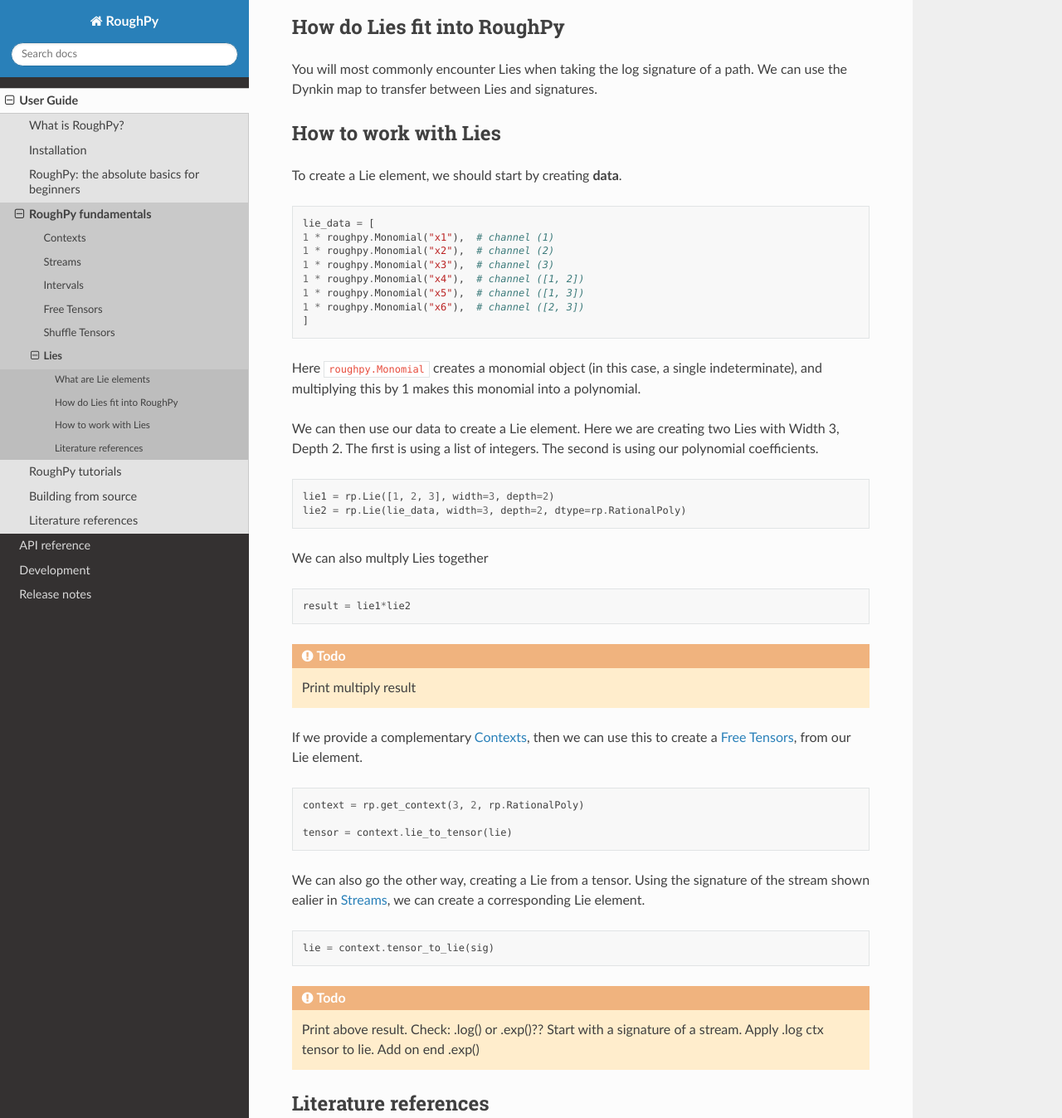
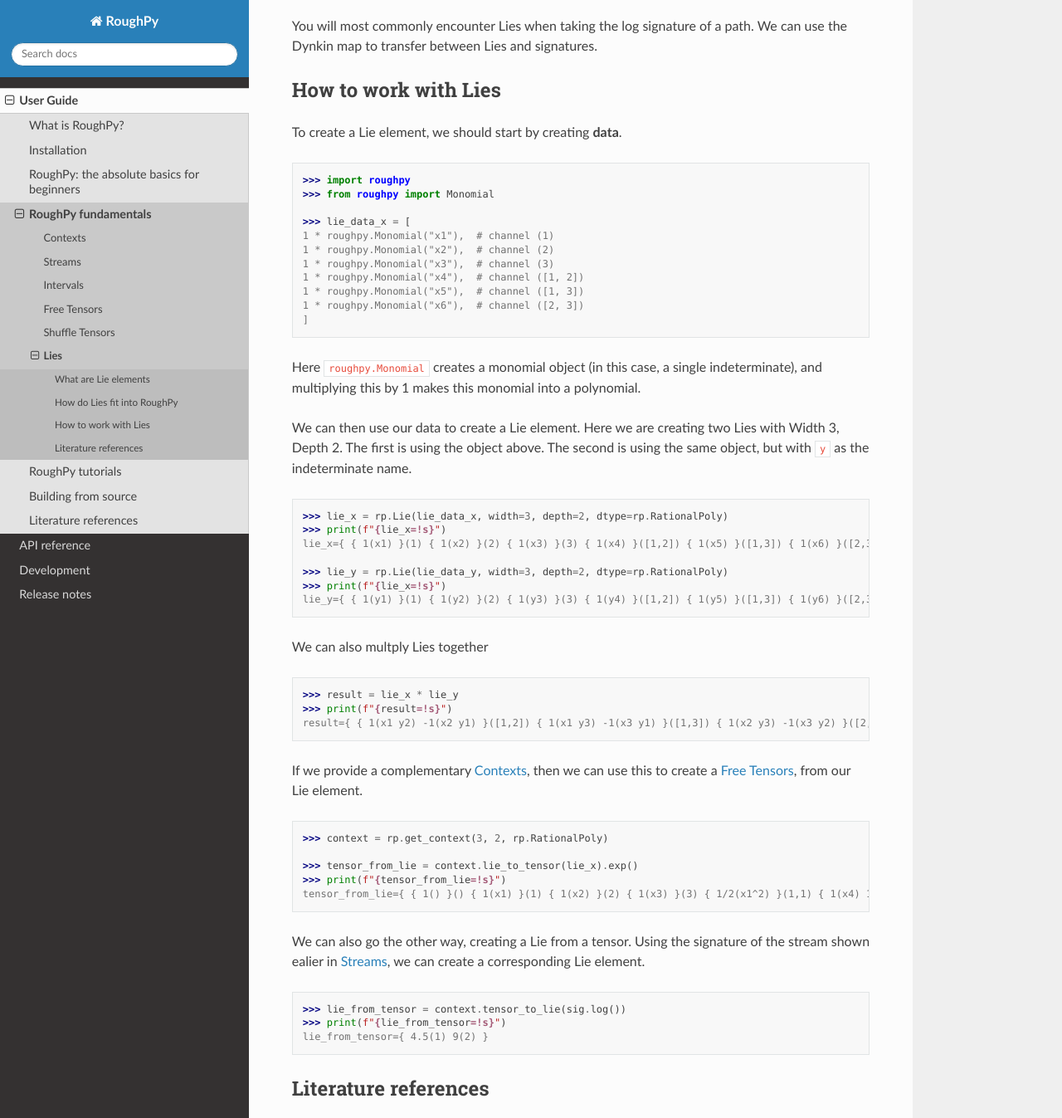
Before and after one commit to datasig-ac-uk/RoughPy, a Sphinx documentation site: the page built from docs/source/user/fundamentals.lies.rst, in a window 1280 px wide and 1400 px high, scrolled down 373 px, cut to the strip 0-1347 px from the top of the window. Shown: the whole strip at 83% size. Built offline with Sphinx 7.4.7 and the Read the Docs theme 2.0.0, drawn with Linux system fonts in a browser that asks for light colours; pages that are not in the unit, such as notebooks, are missing from menus; cross-references to code outside the pages are shown as plain code; some of the changed text lies outside the part shown.

Commit message:
Lies: Add refs, print out functions, improve introduction

```diff
--- a/docs/source/user/fundamentals.lies.rst
+++ b/docs/source/user/fundamentals.lies.rst
@@ -8,10 +8,9 @@
 What are Lie elements
 ^^^^^^^^^^^^^^^^^^^^^
 
-Lie elements live in the free Lie Algebra. They have a one to one relationship with the group-like elements.
-
-.. todo::
-    - From notes "group like elts -> signatures". Ask??
+Lie elements live in the free Lie Algebra.
+Group-like elements have a one-to-one correspondence with a stream. That is, for every group-like element, there exists a stream where the signature of that stream is the group-like element.
+For more information on Lie Algebras, see :cite:t:`reutenauer_free_1993` and :cite:t:`bourbaki_lie_1989`.
 
 ^^^^^^^^^^^^^^^^^^^^^^^^^^^^
 How do Lies fit into RoughPy
@@ -27,7 +26,10 @@
 
 ::
 
-    lie_data = [
+    >>> import roughpy
+    >>> from roughpy import Monomial
+
+    >>> lie_data_x = [
     1 * roughpy.Monomial("x1"),  # channel (1)
     1 * roughpy.Monomial("x2"),  # channel (2)
     1 * roughpy.Monomial("x3"),  # channel (3)
@@ -39,39 +41,46 @@
 Here ``roughpy.Monomial`` creates a monomial object (in this case, a single indeterminate),
 and multiplying this by 1 makes this monomial into a polynomial.
 
-We can then use our data to create a Lie element. Here we are creating two Lies with Width 3, Depth 2. The first is using a list of integers. The second is using our polynomial coefficients.
+We can then use our data to create a Lie element. Here we are creating two Lies with Width 3, Depth 2. The first is using the object above. The second is using the same object, but with ``y`` as the indeterminate name.
 
 ::
 
-    lie1 = rp.Lie([1, 2, 3], width=3, depth=2)
-    lie2 = rp.Lie(lie_data, width=3, depth=2, dtype=rp.RationalPoly)
+    >>> lie_x = rp.Lie(lie_data_x, width=3, depth=2, dtype=rp.RationalPoly)
+    >>> print(f"{lie_x=!s}")
+    lie_x={ { 1(x1) }(1) { 1(x2) }(2) { 1(x3) }(3) { 1(x4) }([1,2]) { 1(x5) }([1,3]) { 1(x6) }([2,3]) }
+
+    >>> lie_y = rp.Lie(lie_data_y, width=3, depth=2, dtype=rp.RationalPoly)
+    >>> print(f"{lie_x=!s}")
+    lie_y={ { 1(y1) }(1) { 1(y2) }(2) { 1(y3) }(3) { 1(y4) }([1,2]) { 1(y5) }([1,3]) { 1(y6) }([2,3]) }
+
 
 We can also multply Lies together
 
 ::
 
-    result = lie1*lie2
-
-.. todo::
-    Print multiply result
+    >>> result = lie_x * lie_y
+    >>> print(f"{result=!s}")
+    result={ { 1(x1 y2) -1(x2 y1) }([1,2]) { 1(x1 y3) -1(x3 y1) }([1,3]) { 1(x2 y3) -1(x3 y2) }([2,3]) }
 
 
 If we provide a complementary :doc:`fundamentals.contexts`, then we can use this to create a :doc:`fundamentals.free_tensors`, from our Lie element.
 
 ::
 
-    context = rp.get_context(3, 2, rp.RationalPoly)
+    >>> context = rp.get_context(3, 2, rp.RationalPoly)
 
-    tensor = context.lie_to_tensor(lie)
+    >>> tensor_from_lie = context.lie_to_tensor(lie_x).exp()
+    >>> print(f"{tensor_from_lie=!s}")
+    tensor_from_lie={ { 1() }() { 1(x1) }(1) { 1(x2) }(2) { 1(x3) }(3) { 1/2(x1^2) }(1,1) { 1(x4) 1/2(x1 x2) }(1,2) { 1(x5) 1/2(x1 x3) }(1,3) { -1(x4) 1/2(x1 x2) }(2,1) { 1/2(x2^2) }(2,2) { 1(x6) 1/2(x2 x3) }(2,3) { -1(x5) 1/2(x1 x3) }(3,1) { -1(x6) 1/2(x2 x3) }(3,2) { 1/2(x3^2) }(3,3) }
+
 
 We can also go the other way, creating a Lie from a tensor. Using the signature of the stream shown ealier in :doc:`fundamentals.streams`, we can create a corresponding Lie element.
 
 ::
 
-    lie = context.tensor_to_lie(sig)
-
-.. todo::
-    Print above result. Check: .log() or .exp()?? Start with a signature of a stream. Apply .log ctx tensor to lie. Add on end .exp()
+    >>> lie_from_tensor = context.tensor_to_lie(sig.log())
+    >>> print(f"{lie_from_tensor=!s}")
+    lie_from_tensor={ 4.5(1) 9(2) }
 
 
 ^^^^^^^^^^^^^^^^^^^^^
```
Also changed, not shown: other parts of docs/source/user/fundamentals.lies.rst (+0 -6 lines).
